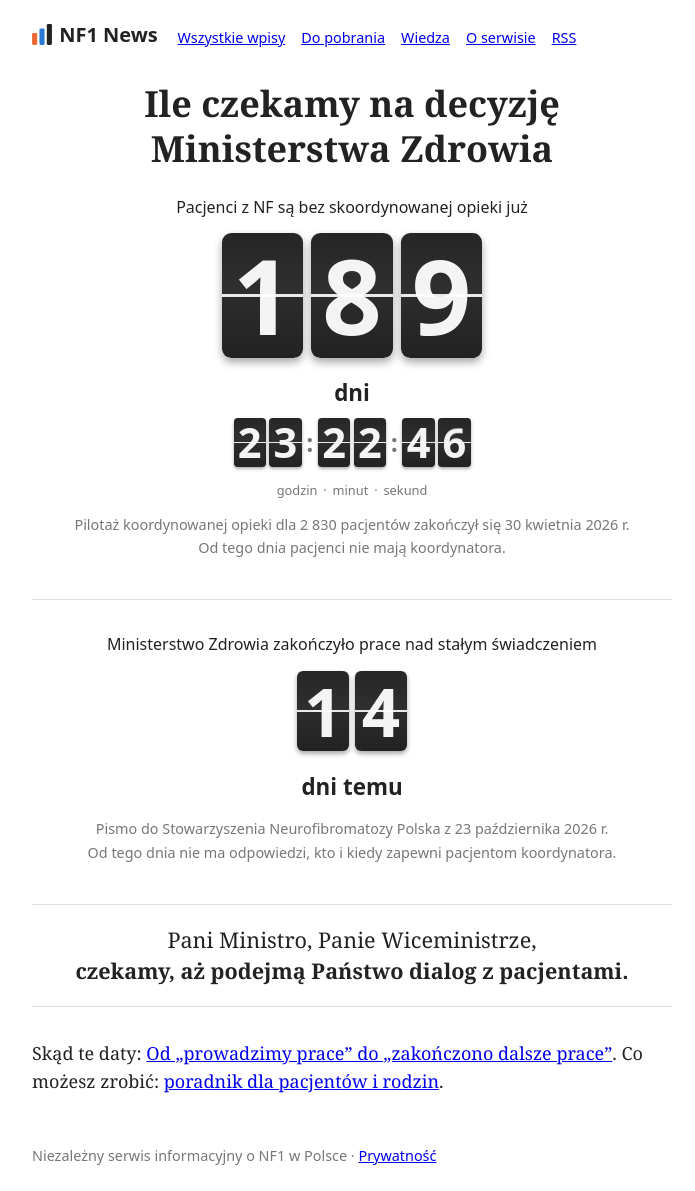
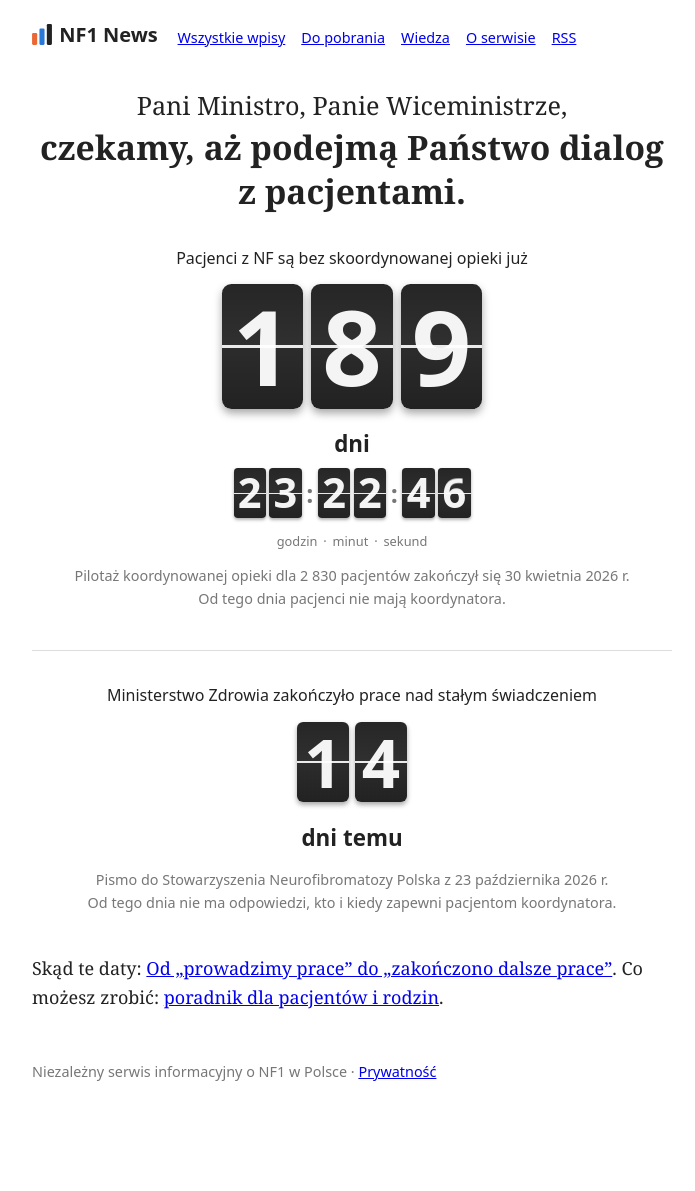
Before and after one commit to sylwiaeb/czekamy, a plain HTML site: page index.html in a window 1280 px wide. Shown: the whole page, without its empty margins (288-983 px from the left). After the commit the page ends 1107 px from the top, so only its background shows below. Drawn offline with Linux system fonts and the light colour scheme.

Commit message:
Licznik: apel do ministrów jako nagłówek strony
Co-Authored-By: Claude Opus 5.5 <noreply@anthropic.com>
Claude-Session: https://claude.ai/code/session_019jaYAR5t1c7VpXHcqsGFif

```diff
--- a/index.html
+++ b/index.html
@@ -3,14 +3,14 @@
 <head>
   <meta charset="utf-8">
   <meta name="viewport" content="width=device-width, initial-scale=1">
-  <title>Czekamy – NF1 News</title>
+  <title>Czekamy na dialog z pacjentami – NF1 News</title>
 
   <meta name="description" content="Ile dni pacjenci z NF czekają na skoordynowaną opiekę. Pilotaż skończył się 30 kwietnia 2026 r., a 23 października 2026 r. Ministerstwo Zdrowia zakończyło prace nad stałym świadczeniem.">
   <link rel="canonical" href="https://czekamy.nf1news.pl/">
   <meta property="og:site_name" content="NF1 News">
   <meta property="og:locale" content="pl_PL">
   <meta property="og:type" content="website">
-  <meta property="og:title" content="Czekamy na dialog z pacjentami – licznik NF1 News">
+  <meta property="og:title" content="Czekamy na dialog z pacjentami">
   <meta property="og:description" content="Ile dni pacjenci z NF czekają na skoordynowaną opiekę. Pilotaż skończył się 30 kwietnia 2026 r., a 23 października 2026 r. Ministerstwo Zdrowia zakończyło prace nad stałym świadczeniem.">
   <meta property="og:url" content="https://czekamy.nf1news.pl/">
   <meta property="og:image" content="https://nf1news.pl/assets/og-image.png">
@@ -19,7 +19,7 @@
   <meta property="og:image:alt" content="NF1 News – niezależny serwis informacyjny o NF1 w Polsce">
   <meta name="twitter:card" content="summary_large_image">
   <meta name="twitter:image" content="https://nf1news.pl/assets/og-image.png">
-  <meta name="twitter:title" content="Czekamy na dialog z pacjentami – licznik NF1 News">
+  <meta name="twitter:title" content="Czekamy na dialog z pacjentami">
   <meta name="twitter:description" content="Ile dni pacjenci z NF czekają na skoordynowaną opiekę. Pilotaż skończył się 30 kwietnia 2026 r., a 23 października 2026 r. Ministerstwo Zdrowia zakończyło prace nad stałym świadczeniem.">
   <link rel="icon" href="https://nf1news.pl/assets/favicon.svg" type="image/svg+xml">
   <link rel="apple-touch-icon" href="https://nf1news.pl/assets/apple-touch-icon.png">
@@ -141,12 +141,12 @@
   @keyframes klapGora { to { transform: rotateX(-90deg); } }
   @keyframes klapDol { to { transform: rotateX(0); } }
   @media (prefers-reduced-motion: reduce) { .d .lgora, .d .ldol { animation: none; display: none; } }
-  .apel { font-size: 1.35rem; line-height: 1.45; text-align: center; margin: 0.5rem 0 2rem; padding: 1.2rem 1rem; border-top: 1px solid #ddd; border-bottom: 1px solid #ddd; }
-  @media (prefers-color-scheme: dark) { .apel { border-color: #333; } }
+  .apel { font-size: clamp(1.5rem, 6.5vw, 2.1rem); line-height: 1.3; text-align: center; margin: 0.5rem 0 2rem; }
+  .apel span { display: inline-block; font-weight: 400; font-size: 0.75em; margin-bottom: 0.3rem; }
   .czas-opis { font-size: 0.8rem; color: #777; margin: 0.3rem 0 0; word-spacing: 0.2em; }
 </style>
 
-<h1 style="text-align:center">Ile czekamy na decyzję Ministerstwa Zdrowia</h1>
+<h1 class="apel"><span>Pani Ministro, Panie Wiceministrze,</span><br>czekamy, aż podejmą Państwo dialog z&nbsp;pacjentami.</h1>
 
 <section class="licznik" data-od="2026-05-01T00:00:00+02:00" data-czas="tak">
   <p class="lead">Pacjenci z NF są bez skoordynowanej opieki już</p>
@@ -164,7 +164,7 @@
   <p class="od">Pismo do Stowarzyszenia Neurofibromatozy Polska z 23 października 2026 r.<br>Od tego dnia nie ma odpowiedzi, kto i kiedy zapewni pacjentom koordynatora.</p>
 </section>
 
-<p class="apel">Pani Ministro, Panie Wiceministrze,<br><strong>czekamy, aż podejmą Państwo dialog z pacjentami.</strong></p>
+
 
 <p>Skąd te daty: <a href="https://nf1news.pl/2026/10/30/od-prowadzimy-prace-do-zakonczono-dalsze-prace/">Od „prowadzimy prace” do „zakończono dalsze prace”</a>. Co możesz zrobić: <a href="https://nf1news.pl/2026/11/02/co-moga-zrobic-pacjenci-i-rodziny/">poradnik dla pacjentów i rodzin</a>.</p>
 
```
